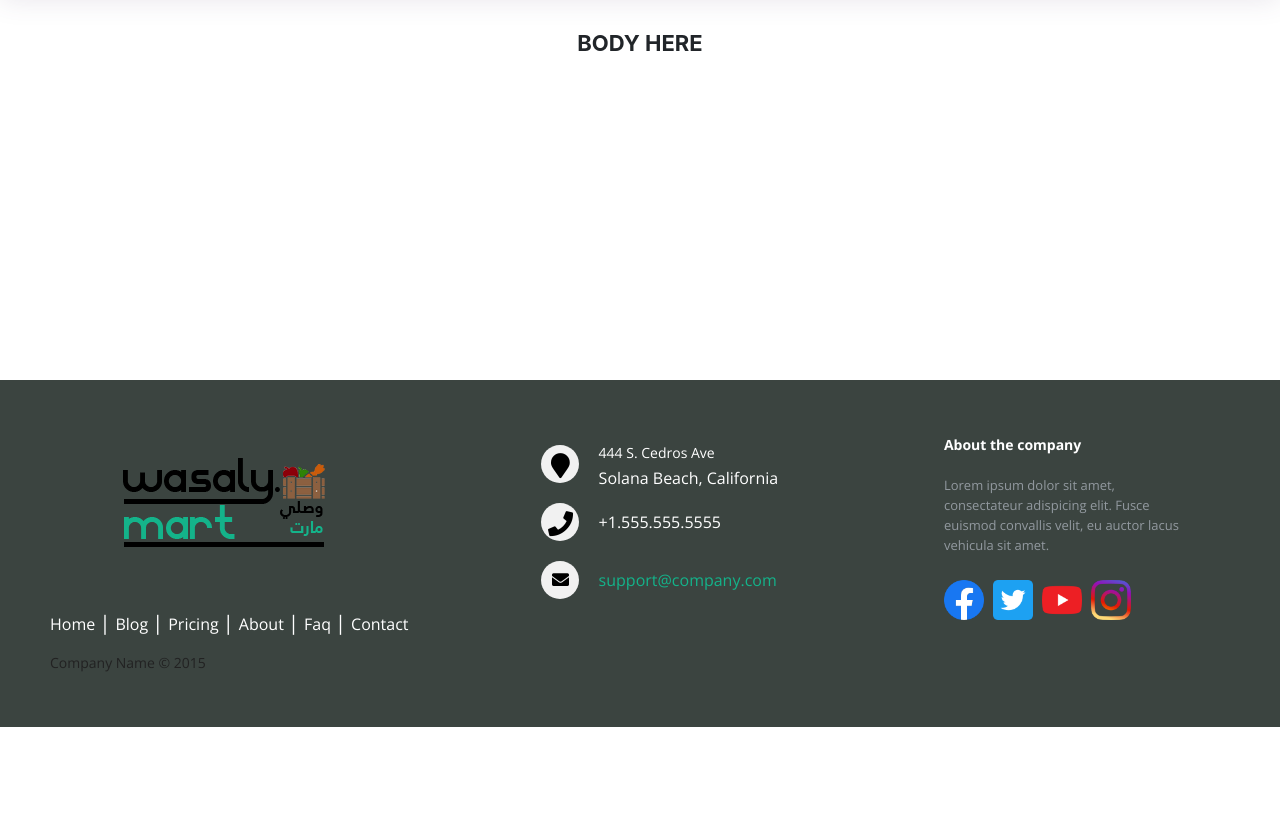
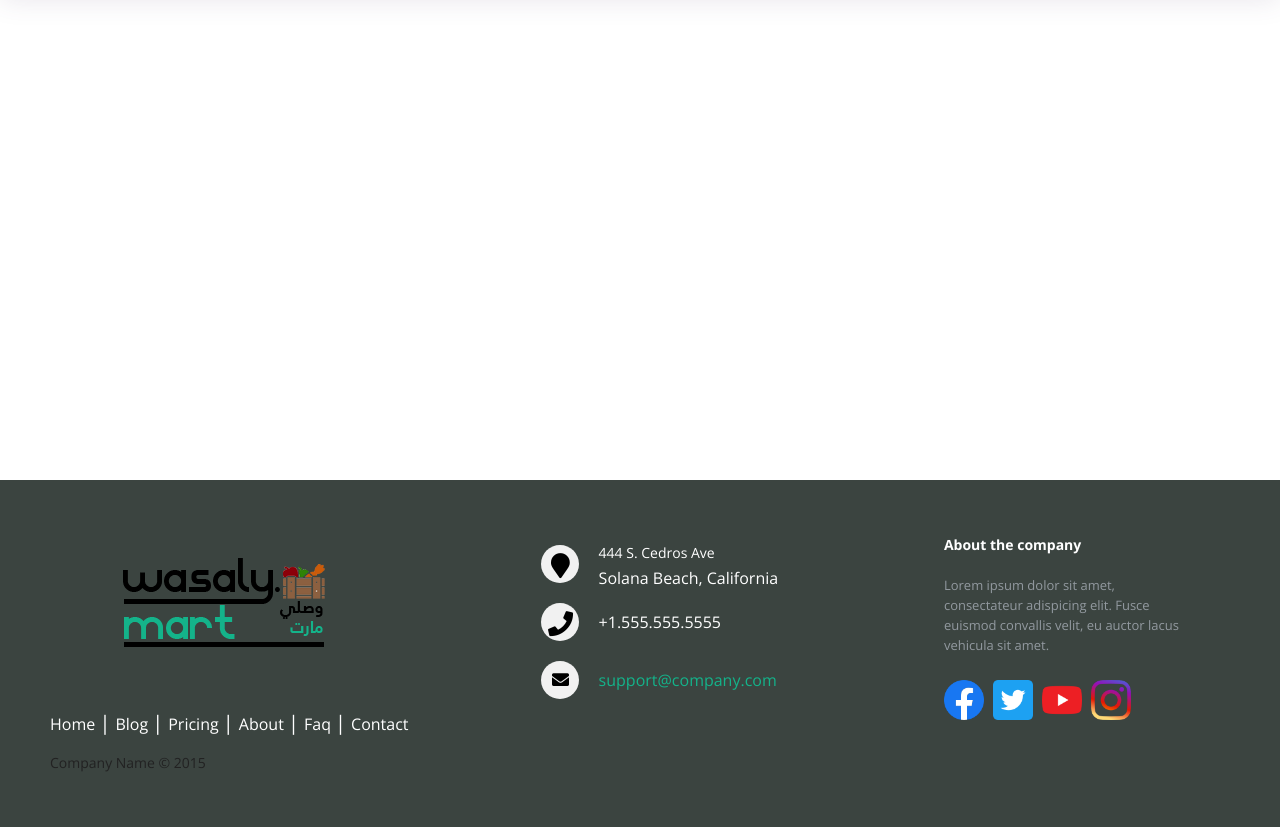
Before and after one commit to Seifeldin-Khalil/wasaly, a PHP site: page /headerFooter.html in a window 1280 px wide. Shown: the part 73-900 px from the top of the page. Before the commit the page ends 800 px from the top, so only its background shows below. Run offline with PHP 8.4, Linux system fonts and the light colour scheme; some libraries are stand-ins or nearby versions.

Commit message:
updated headerFooter.html + stylesheet.css
dy a7la

```diff
--- a/CSS/stylesheet.css
+++ b/CSS/stylesheet.css
@@ -7,10 +7,12 @@
 /* footer font */
 @import url(https://fonts.googleapis.com/css?family=Open+Sans:400,500,300,700);
 
+/*Generic*/
 * {
     font-family: Open Sans;
 }
 
+/*Page content */
 body {
     width: 100%;
     display: inline-block;
@@ -22,10 +24,18 @@ body {
     margin-top: 100px;
 }
 
+#page-container {
+  position: relative;
+  min-height: 100vh;
+}
+
+#content-wrap {
+  padding-bottom: 2.5rem;    /* Footer height */
+}
+
+/* footer */
+
 .footer-distributed {
-     position: fixed;
-  left: 0;
-  bottom: 0;
     background: #3b4440;
     box-shadow: 0 1px 1px 0 rgba(0, 0, 0, 0.12);
     box-sizing: border-box;
@@ -33,6 +43,8 @@ body {
     text-align: left;
     font: bold 16px sans-serif;
     padding: 55px 50px;
+    bottom: 0;
+    position: absolute;
 }
 
 .footer-distributed .footer-left,
--- a/headerFooter.html
+++ b/headerFooter.html
@@ -76,12 +76,13 @@
 </head>
 
 <body>
-    BODY HERE
-</body>
+ <div id="page-container">
+   <div id="content-wrap">
+     <!-- all other page content -->
+   </div>
 
-<footer class="footer-distributed">
-
-    <div class="footer-left">
+   <footer class="footer-distributed">
+         <div class="footer-left">
 
         <img src="imgs/final_footer.png" alt = "footer logo">
         <p class="footer-links">
@@ -136,6 +137,9 @@
 
         </div>
     </div>
-</footer>
+     </footer>
+ </div>
+</body>
+
 
 </html>
```
